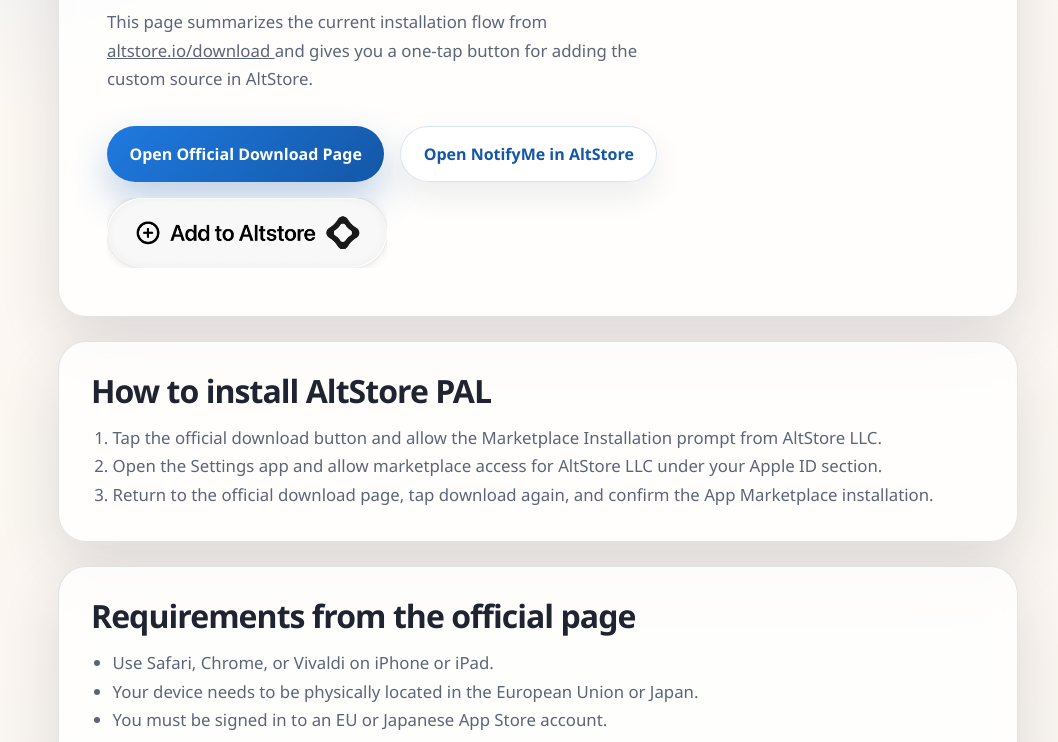
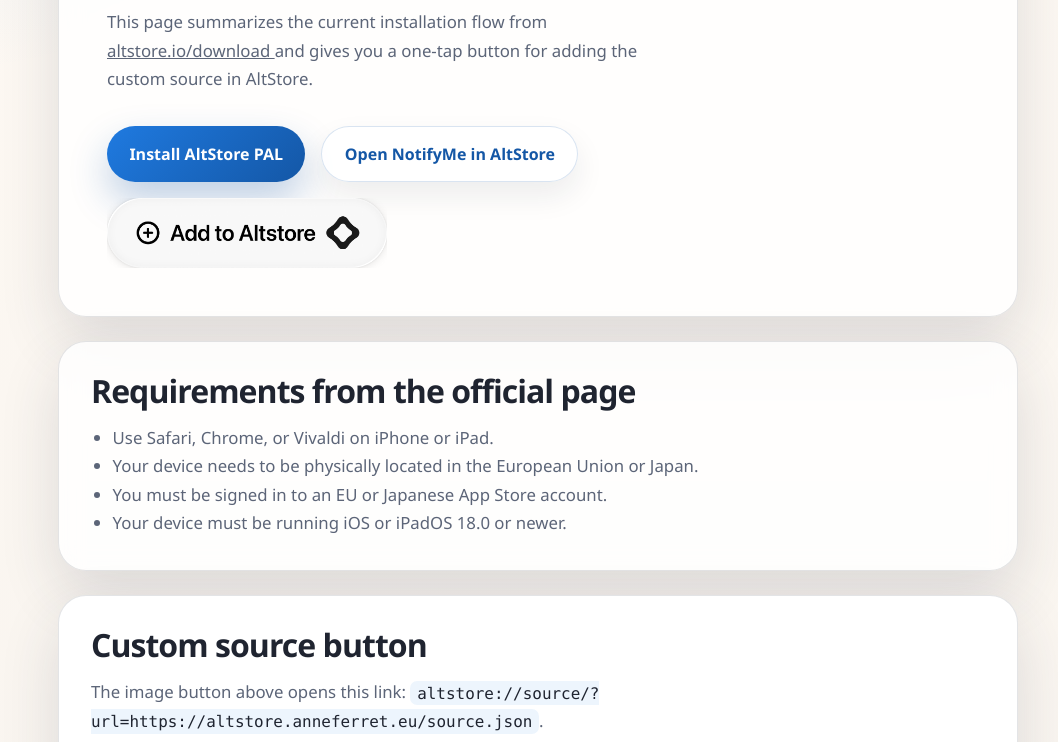
Before and after one commit to Disconnecter/test_html, a plain HTML site: page index.html in a window 1280 px wide. Shown: the part 573-1315 px from the top of the page, without its empty margins (102-1160 px from the left). Drawn offline with Linux system fonts and the light colour scheme.

Commit message:
Simplify landing page content

```diff
--- a/index.html
+++ b/index.html
@@ -30,7 +30,7 @@
             target="_blank"
             rel="noreferrer"
           >
-            Open Official Download Page
+            Install AltStore PAL
           </a>
           <a
             class="secondary-button"
@@ -53,15 +53,6 @@
             />
           </a>
         </div>
-      </section>
-
-      <section class="card">
-        <h2>How to install AltStore PAL</h2>
-        <ol>
-          <li>Tap the official download button and allow the Marketplace Installation prompt from AltStore LLC.</li>
-          <li>Open the Settings app and allow marketplace access for AltStore LLC under your Apple ID section.</li>
-          <li>Return to the official download page, tap download again, and confirm the App Marketplace installation.</li>
-        </ol>
       </section>
 
       <section class="card">
```
